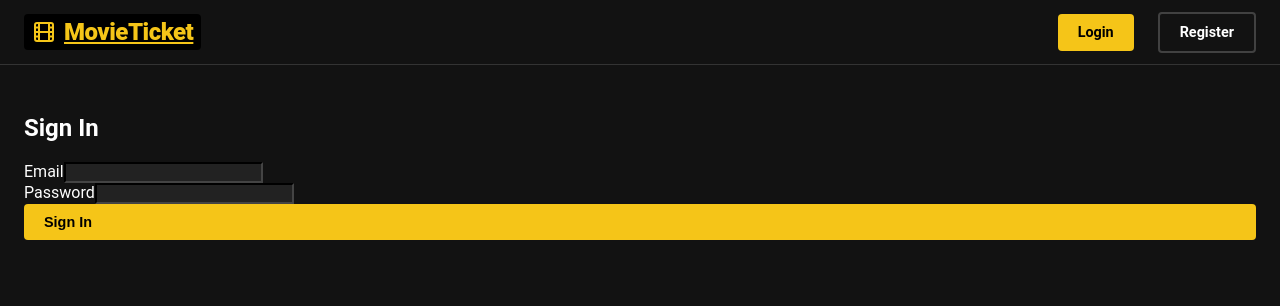
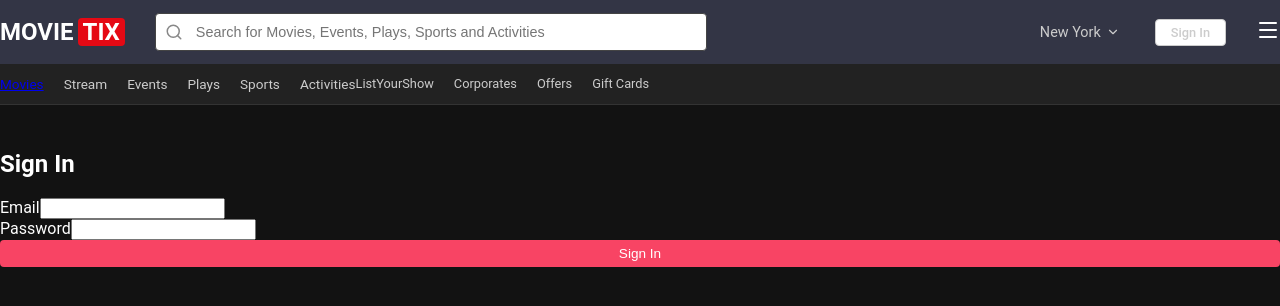
Before and after one commit to arnav-54/movie2026, a React (Vite) app in the folder client/: page /login in a window 1280 px wide. Shown: the top 306 px of the page. Built offline with nearby package versions, Linux system fonts and the light colour scheme.

Commit message:
feat: redesign to strict BookMyShow clone

```diff
--- a/client/src/components/Navbar.jsx
+++ b/client/src/components/Navbar.jsx
@@ -1,31 +1,101 @@
-import { useContext } from 'react';
-import { Link } from 'react-router-dom';
+import { useContext, useState } from 'react';
+import { Link, useNavigate } from 'react-router-dom';
 import AuthContext from '../context/AuthContext';
-import { Film, LogOut, User } from 'lucide-react';
+import { Search, MapPin, Menu, User, LogOut, ChevronDown } from 'lucide-react';
 
 const Navbar = () => {
     const { user, logout } = useContext(AuthContext);
+    const [location, setLocation] = useState('New York');
+    const [searchTerm, setSearchTerm] = useState('');
+    const navigate = useNavigate();
+
+    const handleSearch = (e) => {
+        e.preventDefault();
+        // Implement search logic or navigate to search page
+        console.log('Searching for:', searchTerm);
+    };
 
     return (
         <nav className="navbar">
             <div className="container nav-content">
-                <Link to="/" className="logo">
-                    <Film size={24} /> <span>MovieTicket</span>
-                </Link>
+                <div style={{ display: 'flex', alignItems: 'center', gap: '30px', flex: 1 }}>
+                    <Link to="/" className="logo">
+                        <span style={{ color: '#fff' }}>MOVIE</span><span style={{ background: 'var(--secondary)', color: 'white', padding: '0 5px', borderRadius: '4px' }}>TIX</span>
+                    </Link>
+
+                    <div style={{ position: 'relative', width: '100%', maxWidth: '500px' }}>
+                        <Search size={18} style={{ position: 'absolute', left: '10px', top: '50%', transform: 'translateY(-50%)', color: '#888' }} />
+                        <input
+                            type="text"
+                            placeholder="Search for Movies, Events, Plays, Sports and Activities"
+                            value={searchTerm}
+                            onChange={(e) => setSearchTerm(e.target.value)}
+                            style={{
+                                width: '100%',
+                                padding: '10px 10px 10px 40px',
+                                borderRadius: '4px',
+                                border: '1px solid #444',
+                                background: '#fff',
+                                color: '#333',
+                                fontSize: '0.9rem'
+                            }}
+                        />
+                    </div>
+                </div>
+
                 <div className="nav-links">
+                    <div style={{ display: 'flex', alignItems: 'center', gap: '5px', cursor: 'pointer', marginRight: '15px', color: '#ccc' }}>
+                        <span style={{ fontSize: '0.9rem' }}>{location}</span>
+                        <ChevronDown size={14} />
+                    </div>
+
                     {user ? (
-                        <>
-                            <span className="user-info"><User size={18} /> {user.name}</span>
-                            <Link to="/my-bookings">My Bookings</Link>
-                            <Link to="/admin">Admin</Link>
-                            <button onClick={logout} className="btn-icon"><LogOut size={18} /></button>
-                        </>
+                        <div style={{ display: 'flex', alignItems: 'center', gap: '15px' }}>
+                            <Link to="/my-bookings" style={{ fontSize: '0.9rem' }}>Bookings</Link>
+                            {/* <Link to="/admin" style={{fontSize: '0.9rem'}}>Admin</Link> */}
+                            <div style={{ display: 'flex', alignItems: 'center', gap: '8px' }}>
+                                <div style={{ width: '32px', height: '32px', background: 'var(--primary)', borderRadius: '50%', display: 'flex', alignItems: 'center', justifyContent: 'center', color: 'black', fontWeight: 'bold' }}>
+                                    {user.name[0].toUpperCase()}
+                                </div>
+                                <button onClick={logout} className="btn-icon" title="Logout"><LogOut size={18} /></button>
+                            </div>
+                        </div>
                     ) : (
-                        <>
-                            <Link to="/login" className="btn btn-primary">Login</Link>
-                            <Link to="/register" className="btn btn-outline">Register</Link>
-                        </>
+                        <Link to="/login" className="btn btn-secondary" style={{ padding: '5px 15px', fontSize: '0.8rem' }}>Sign In</Link>
                     )}
+
+                    <div className="menu-icon" style={{ marginLeft: '10px', cursor: 'pointer' }}>
+                        <Menu size={24} color="white" />
+                    </div>
+                </div>
+            </div>
+
+            {/* Sub-header for categories similar to BMS */}
+            <div style={{
+                background: '#222',
+                height: '40px',
+                width: '100%',
+                position: 'absolute',
+                top: '64px',
+                borderBottom: '1px solid #333',
+                display: 'flex',
+                alignItems: 'center'
+            }}>
+                <div className="container" style={{ display: 'flex', justifyContent: 'space-between', fontSize: '0.85rem', color: '#ccc' }}>
+                    <div style={{ display: 'flex', gap: '20px' }}>
+                        <Link to="/">Movies</Link>
+                        <span>Stream</span>
+                        <span>Events</span>
+                        <span>Plays</span>
+                        <span>Sports</span>
+                        <span>Activities</span>
+                    </div>
+                    <div style={{ display: 'flex', gap: '20px', fontSize: '0.8rem' }}>
+                        <span>ListYourShow</span>
+                        <span>Corporates</span>
+                        <span>Offers</span>
+                        <span>Gift Cards</span>
+                    </div>
                 </div>
             </div>
         </nav>
--- a/client/src/index.css
+++ b/client/src/index.css
@@ -1,372 +1,269 @@
+/* Base Reset */
 :root {
-  --primary: #f5c518;
+  --primary: #f84464;
+  /* BMS Red */
+  --secondary: #e50914;
+  /* Netflix Red */
+  --accent: #f5c518;
   /* IMDb Yellow */
-  --primary-hover: #e3b616;
-  --secondary: #e50914;
-  /* BMS Red */
+  --bg-dark: #f5f5f7;
+  /* Light BG for BMS feel? Or maybe keep it dark mode but cleaner */
+  /* Let's stick with Dark Mode but modernize it */
   --bg-dark: #121212;
   --bg-card: #1f1f1f;
   --text-main: #ffffff;
-  --text-muted: #b3b3b3;
-  --nav-height: 64px;
+  --text-muted: #999;
+  --nav-height: 104px;
+  /* Taller with subheader */
 }
 
 body {
   margin: 0;
-  font-family: 'Roboto', 'Inter', sans-serif;
+  font-family: 'Roboto', -apple-system, BlinkMacSystemFont, "Segoe UI", Roboto, "Helvetica Neue", Arial, sans-serif;
   background-color: var(--bg-dark);
   color: var(--text-main);
   -webkit-font-smoothing: antialiased;
 }
 
-/* Scrollbar */
-::-webkit-scrollbar {
-  width: 8px;
-}
-
-::-webkit-scrollbar-track {
-  background: var(--bg-dark);
-}
-
-::-webkit-scrollbar-thumb {
-  background: #333;
-  border-radius: 4px;
-}
-
-::-webkit-scrollbar-thumb:hover {
-  background: #555;
-}
-
-.container {
-  max-width: 1280px;
-  margin: 0 auto;
-  padding: 0 24px;
-}
-
+/* Navbar */
 .navbar {
-  height: var(--nav-height);
-  background: #121212;
-  border-bottom: 1px solid #333;
   position: fixed;
   width: 100%;
   top: 0;
   z-index: 1000;
-  display: flex;
+  background: #333545;
+  height: 64px;
+  justify-content: space-between;
   align-items: center;
+  border-bottom: none;
 }
 
 .nav-content {
-  width: 100%;
   display: flex;
+  align-items: center;
   justify-content: space-between;
-  align-items: center;
+  height: 100%;
 }
 
 .logo {
+  font-size: 1.5rem;
+  font-weight: 700;
+  color: white;
   display: flex;
   align-items: center;
-  gap: 8px;
-  font-weight: 800;
-  font-size: 1.5rem;
-  color: var(--primary);
-  background: #000;
-  padding: 4px 8px;
-  border-radius: 4px;
-  letter-spacing: -0.5px;
+  gap: 4px;
+  text-decoration: none;
 }
 
 .nav-links {
   display: flex;
-  gap: 24px;
   align-items: center;
-  font-weight: 600;
-  font-size: 0.95rem;
+  gap: 20px;
+  font-size: 0.9rem;
+  color: #ccc;
+}
+
+.nav-links a {
+  text-decoration: none;
+  color: inherit;
+  transition: color 0.2s;
 }
 
 .nav-links a:hover {
-  color: var(--primary);
-  transition: color 0.2s;
+  color: white;
 }
 
+/* Subheader */
+.sub-header {
+  position: fixed;
+  top: 64px;
+  width: 100%;
+  height: 40px;
+  background: #222539;
+  color: #f5f5fa;
+  font-size: 0.85rem;
+  display: flex;
+  align-items: center;
+  z-index: 999;
+}
+
+.page-container {
+  padding-top: 130px;
+  min-height: 100vh;
+  padding-bottom: 50px;
+}
+
+/* Components */
 .btn {
-  padding: 10px 20px;
+  padding: 6px 16px;
   border-radius: 4px;
-  text-decoration: none;
-  font-weight: 700;
+  font-weight: 500;
   cursor: pointer;
   border: none;
-  transition: all 0.2s;
+  transition: 0.2s;
+  font-size: 0.85rem;
   display: inline-flex;
   align-items: center;
-  gap: 8px;
-  font-size: 0.9rem;
+  justify-content: center;
+  gap: 6px;
 }
 
 .btn-primary {
   background: var(--primary);
-  color: #000;
+  color: white;
 }
 
 .btn-primary:hover {
-  background: var(--primary-hover);
-  transform: translateY(-1px);
+  background: #d63a56;
 }
 
 .btn-secondary {
-  background: var(--secondary);
-  color: white;
+  background: white;
+  color: #333;
+  border: 1px solid #ccc;
 }
 
 .btn-secondary:hover {
-  opacity: 0.9;
+  background: #eee;
 }
 
 .btn-outline {
-  border: 2px solid rgba(255, 255, 255, 0.2);
+  border: 1px solid rgba(255, 255, 255, 0.3);
   color: white;
   background: transparent;
 }
 
 .btn-outline:hover {
   border-color: white;
-  background: rgba(255, 255, 255, 0.05);
+  background: rgba(255, 255, 255, 0.1);
 }
 
-.page-container {
-  padding-top: calc(var(--nav-height) + 30px);
-  min-height: 100vh;
-  padding-bottom: 50px;
-}
-
-/* Interactive Elements */
+/* Movie Grid */
 .movie-grid {
   display: grid;
-  grid-template-columns: repeat(auto-fill, minmax(220px, 1fr));
-  gap: 24px;
+  grid-template-columns: repeat(auto-fill, minmax(200px, 1fr));
+  gap: 30px;
   padding: 20px 0;
 }
 
 .movie-card {
-  background: var(--bg-card);
   border-radius: 8px;
   overflow: hidden;
-  transition: transform 0.2s, box-shadow 0.2s;
+  transition: transform 0.2s;
   cursor: pointer;
   position: relative;
 }
 
 .movie-card:hover {
-  transform: translateY(-6px);
-  box-shadow: 0 10px 20px rgba(0, 0, 0, 0.3);
-  z-index: 2;
+  transform: scale(1.02);
 }
 
 .movie-poster {
   width: 100%;
   aspect-ratio: 2/3;
   object-fit: cover;
+  border-radius: 8px;
 }
 
 .movie-info {
-  padding: 12px;
+  padding-top: 12px;
 }
 
 .movie-title {
-  font-weight: 700;
-  font-size: 1rem;
+  font-weight: 500;
+  font-size: 1.1rem;
   margin-bottom: 4px;
   white-space: nowrap;
   overflow: hidden;
   text-overflow: ellipsis;
+  color: #fff;
 }
 
 .movie-meta {
-  display: flex;
-  align-items: center;
-  justify-content: space-between;
-  font-size: 0.85rem;
+  font-size: 0.9rem;
   color: var(--text-muted);
 }
 
-.rating-badge {
-  display: flex;
-  align-items: center;
-  gap: 4px;
-  color: var(--text-main);
-  font-weight: 600;
+/* Footer */
+footer {
+  background: #333545;
+  color: #999;
+  padding: 40px 0;
+  margin-top: 50px;
+  font-size: 0.85rem;
 }
 
-.star-icon {
-  color: var(--primary);
-  fill: var(--primary);
-}
-
-/* Hero Section */
-.hero-section {
-  height: 400px;
-  position: relative;
-  margin-bottom: 40px;
-  border-radius: 12px;
-  overflow: hidden;
+.footer-links {
   display: flex;
-  align-items: flex-end;
-}
-
-.hero-bg {
-  position: absolute;
-  inset: 0;
-  background-size: cover;
-  background-position: center;
-  opacity: 0.6;
-  filter: blur(20px);
-  transform: scale(1.1);
-}
-
-.hero-content {
-  position: relative;
-  z-index: 2;
-  padding: 40px;
-  background: linear-gradient(to top, #121212, transparent);
-  width: 100%;
-  display: flex;
-  align-items: flex-end;
-  gap: 30px;
-}
-
-.hero-poster {
-  width: 160px;
-  border-radius: 8px;
-  box-shadow: 0 4px 20px rgba(0, 0, 0, 0.5);
-}
-
-.hero-details h1 {
-  margin: 0 0 10px 0;
-  font-size: 3rem;
-  text-shadow: 0 2px 4px rgba(0, 0, 0, 0.5);
-}
-
-.hero-tags {
-  display: flex;
-  gap: 10px;
+  gap: 20px;
   margin-bottom: 20px;
 }
 
-.tag {
-  padding: 4px 10px;
-  background: rgba(255, 255, 255, 0.1);
-  border-radius: 20px;
-  font-size: 0.8rem;
-  backdrop-filter: blur(5px);
+.social-icons {
+  display: flex;
+  gap: 10px;
+  margin-top: 20px;
 }
 
-/* Booking Dates */
-.date-selector {
+/* Seat Booking specific */
+.seat-row {
   display: flex;
-  gap: 15px;
-  overflow-x: auto;
-  padding-bottom: 10px;
-  margin-bottom: 30px;
+  gap: 10px;
+  justify-content: center;
+  margin-bottom: 12px;
 }
 
-.date-card {
-  min-width: 60px;
-  height: 70px;
-  background: #222;
-  border-radius: 8px;
+.seat {
+  width: 25px;
+  height: 25px;
+  border-radius: 4px 4px 0 0;
+  border: 1px solid #4fa94d;
+  background: transparent;
+  cursor: pointer;
   display: flex;
-  flex-direction: column;
   align-items: center;
-  justifyContent: center;
-  cursor: pointer;
-  border: 1px solid #333;
-  transition: all 0.2s;
+  justify-content: center;
+  font-size: 0.6rem;
+  color: #4fa94d;
+  transition: 0.2s;
 }
 
-.date-card:hover {
-  border-color: var(--secondary);
-  background: #2a2a2a;
+.seat.selected {
+  background: #4fa94d;
+  color: white;
+  border-color: #4fa94d;
 }
 
-.date-card.active {
-  background: var(--secondary);
-  color: white;
-  border-color: var(--secondary);
+.seat.booked {
+  background: #ccc;
+  border-color: #ccc;
+  cursor: not-allowed;
+  color: #888;
 }
 
-.date-day {
-  font-size: 0.8rem;
-  text-transform: uppercase;
-  font-weight: 600;
+.seat:hover:not(.booked) {
+  background: rgba(79, 169, 77, 0.2);
 }
 
-.date-num {
-  font-size: 1.4rem;
-  font-weight: 700;
+.screen-visual {
+  height: 40px;
+  width: 60%;
+  margin: 0 auto 50px;
+  border-top: 4px solid #4fa94d;
+  border-radius: 50% 50% 0 0 / 20px 20px 0 0;
+  box-shadow: 0 -15px 20px rgba(79, 169, 77, 0.1);
+  position: relative;
+  opacity: 0.6;
 }
 
-/* Seat Map */
-.screen-curve {
-  width: 80%;
-  height: 60px;
-  border-top: 4px solid #555;
-  border-radius: 50%;
-  margin: 0 auto 50px;
-  position: relative;
-  box-shadow: 0 -20px 30px rgba(255, 255, 255, 0.05);
-}
-
-.screen-text {
+.screen-visual::after {
+  content: "Screen this way";
   position: absolute;
-  top: -25px;
+  top: 50px;
   left: 50%;
   transform: translateX(-50%);
+  font-size: 0.8rem;
+  color: #888;
   text-transform: uppercase;
-  letter-spacing: 4px;
-  font-size: 0.8rem;
-  color: #666;
+  letter-spacing: 2px;
 }
-
-/* Filter Bar */
-.filter-bar {
-  display: flex;
-  gap: 15px;
-  margin-bottom: 20px;
-  overflow-x: auto;
-  padding-bottom: 5px;
-}
-
-.filter-chip {
-  padding: 6px 16px;
-  background: #222;
-  border-radius: 20px;
-  font-size: 0.9rem;
-  cursor: pointer;
-  border: 1px solid #333;
-  transition: all 0.2s;
-  white-space: nowrap;
-}
-
-.filter-chip:hover {
-  background: #333;
-  border-color: #555;
-}
-
-.filter-chip.active {
-  background: var(--primary);
-  color: #000;
-  border-color: var(--primary);
-}
-
-input,
-select,
-textarea {
-  background: #222 !important;
-  border-color: #444 !important;
-  color: white !important;
-  font-family: inherit;
-}
-
-input:focus {
-  border-color: var(--primary) !important;
-  outline: none;
-}
```
Also changed, not shown: client/src/pages/SeatSelection.jsx (+108 -66 lines).
